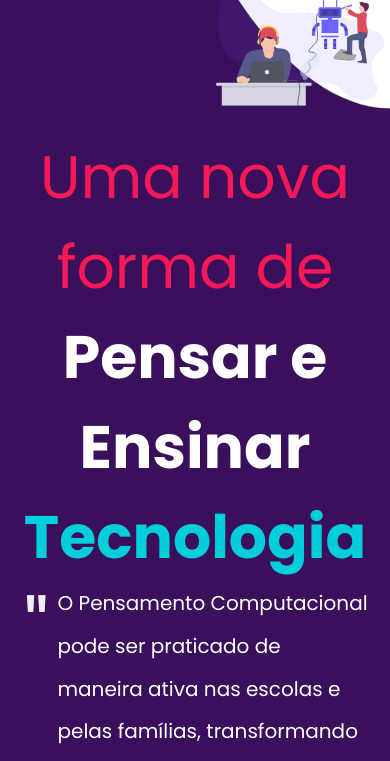
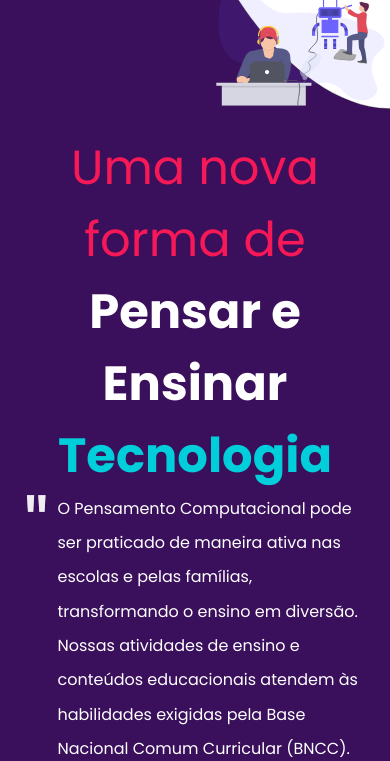
Before and after one commit to paulhenrique/laughing-telegram, a website: page index.html in a window 390 px wide. Shown: the part 83-844 px from the top of the page. Drawn offline with Linux system fonts and the light colour scheme.

Commit message:
Atualizando tamanho da fonte no mobile

```diff
--- a/scss/_global.scss
+++ b/scss/_global.scss
@@ -2,6 +2,11 @@
 
 html {
   font-size: 100%;
+
+  @media(max-width:768px) {
+    font-size: 80%;
+  }
+
   scroll-behavior: smooth;
 }
 
```
Also changed, not shown: css/styles.css.
